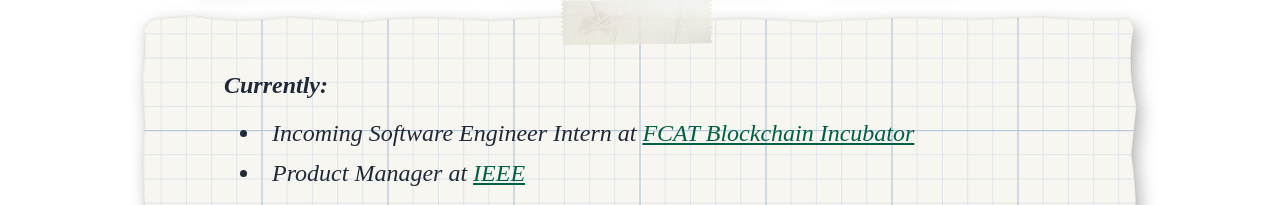
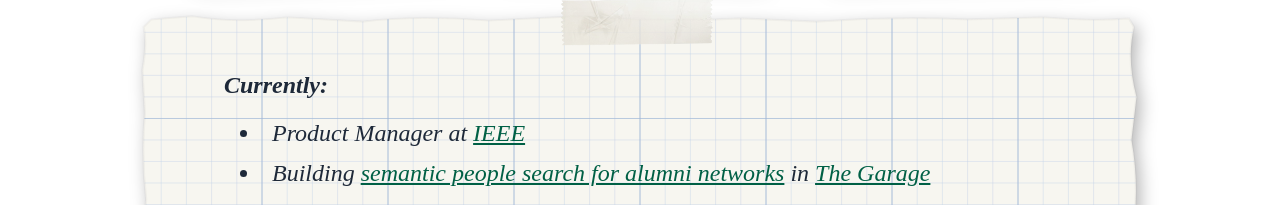
Before and after one commit to daniel-kimm/portfolio, a Next.js app: page /about in a window 1280 px wide. Shown: the part 957-1162 px from the top of the page. Built offline with nearby package versions, Linux system fonts and the light colour scheme; a web font is replaced by a local one.

Commit message:
about edit

```diff
--- a/src/components/AboutPage.tsx
+++ b/src/components/AboutPage.tsx
@@ -588,7 +588,6 @@ export default function AboutPage() {
           >
             <p className="font-semibold mb-2 sm:mb-3">Currently:</p>
             <ul className="list-disc list-inside ml-2 sm:ml-4 mb-4 sm:mb-6 space-y-1">
-              <li>Incoming Software Engineer Intern at <a href="https://www.fcatalyst.com/blockchain" target="_blank" rel="noopener noreferrer" className="text-emerald-800 underline hover:text-emerald-600 transition-colors duration-300">FCAT Blockchain Incubator</a></li>
               <li>Product Manager at <a href="https://www.ieeenu.org/" target="_blank" rel="noopener noreferrer" className="text-emerald-800 underline hover:text-emerald-600 transition-colors duration-300">IEEE</a></li>
               <li>Building <a href="https://tryamity.com/" target="_blank" rel="noopener noreferrer" className="text-emerald-800 underline hover:text-emerald-600 transition-colors duration-300">semantic people search for alumni networks</a> in <a href="https://www.thegarage.northwestern.edu/" target="_blank" rel="noopener noreferrer" className="text-emerald-800 underline hover:text-emerald-600 transition-colors duration-300">The Garage</a></li>
             </ul>
```
